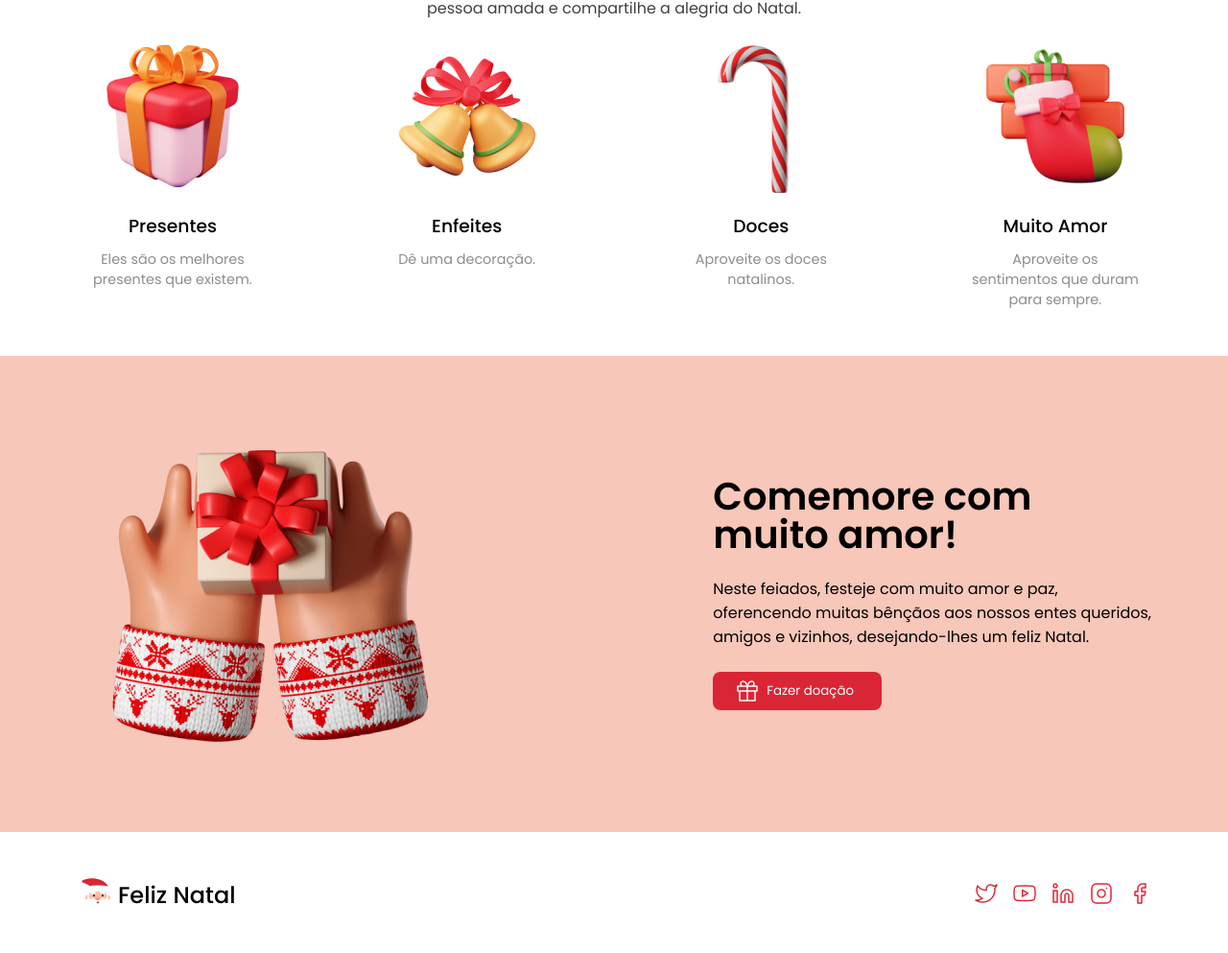
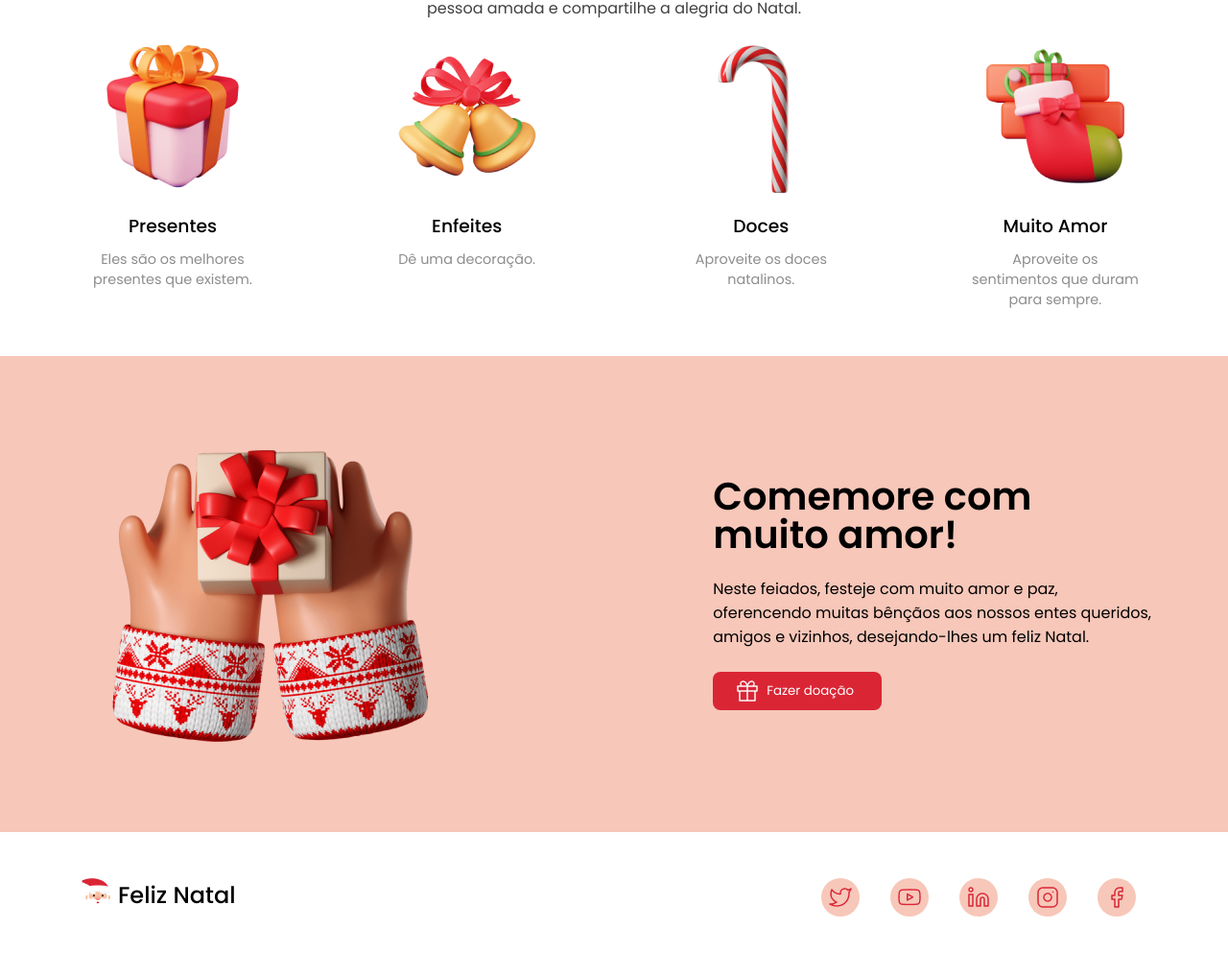
Before and after one commit to Gh0stE11/feliznatalproto, a plain HTML site: page index.html in a window 1280 px wide. Shown: the part 728-1721 px from the top of the page at 96% size. Drawn offline with Linux system fonts and the light colour scheme.

Commit message:
section 4 finished

```diff
--- a/index.html
+++ b/index.html
@@ -88,23 +88,11 @@
         <h1>Feliz Natal</h1>
     </div>
     <div id="contactlogos">
-        <ul>
-            <li>
-                <img src="./galeria/twitter.png" alt="twitter">
-            </li>
-            <li>
-                <img src="./galeria/youtube.png" alt="youtube">
-            </li>
-            <li>
-                <img src="./galeria/linkedin.png" alt="linkedin">
-            </li>
-            <li>
-                <img src="./galeria/instagram.png" alt="instagram">
-            </li>
-            <li>
-                <img src="./galeria/facebook.png" alt="facebook">
-            </li>
-        </ul>
+      <button type="button"><img src="./galeria/twitter.png"></button>
+      <button type="button"><img src="./galeria/youtube.png"></button>
+      <button type="button"><img src="./galeria/linkedin.png"></button>
+      <button type="button"><img src="./galeria/instagram.png"></button>
+      <button type="button"><img src="./galeria/facebook.png"></button>
     </div>
 
 </section>
--- a/style.css
+++ b/style.css
@@ -177,10 +177,23 @@ nav{
     align-items: center;
 }
 
-
-#contactlogos ul{
+#contactlogos{
     display: flex;
     flex-direction: row;
-    list-style-type: none;
-    gap: 1rem;
 }
+
+
+#contactlogos button{
+    border: none;
+    background-color:#F7C7B9;
+    width: 2.5rem;
+    height: 2.5rem;
+    margin: 0 1rem;
+    border-radius: 50%;
+    cursor: pointer;
+
+    display: flex;
+    justify-content: center;
+    align-items: center;
+
+}
```
Also changed, not shown: galeria/Ellipse 1.png (added).
